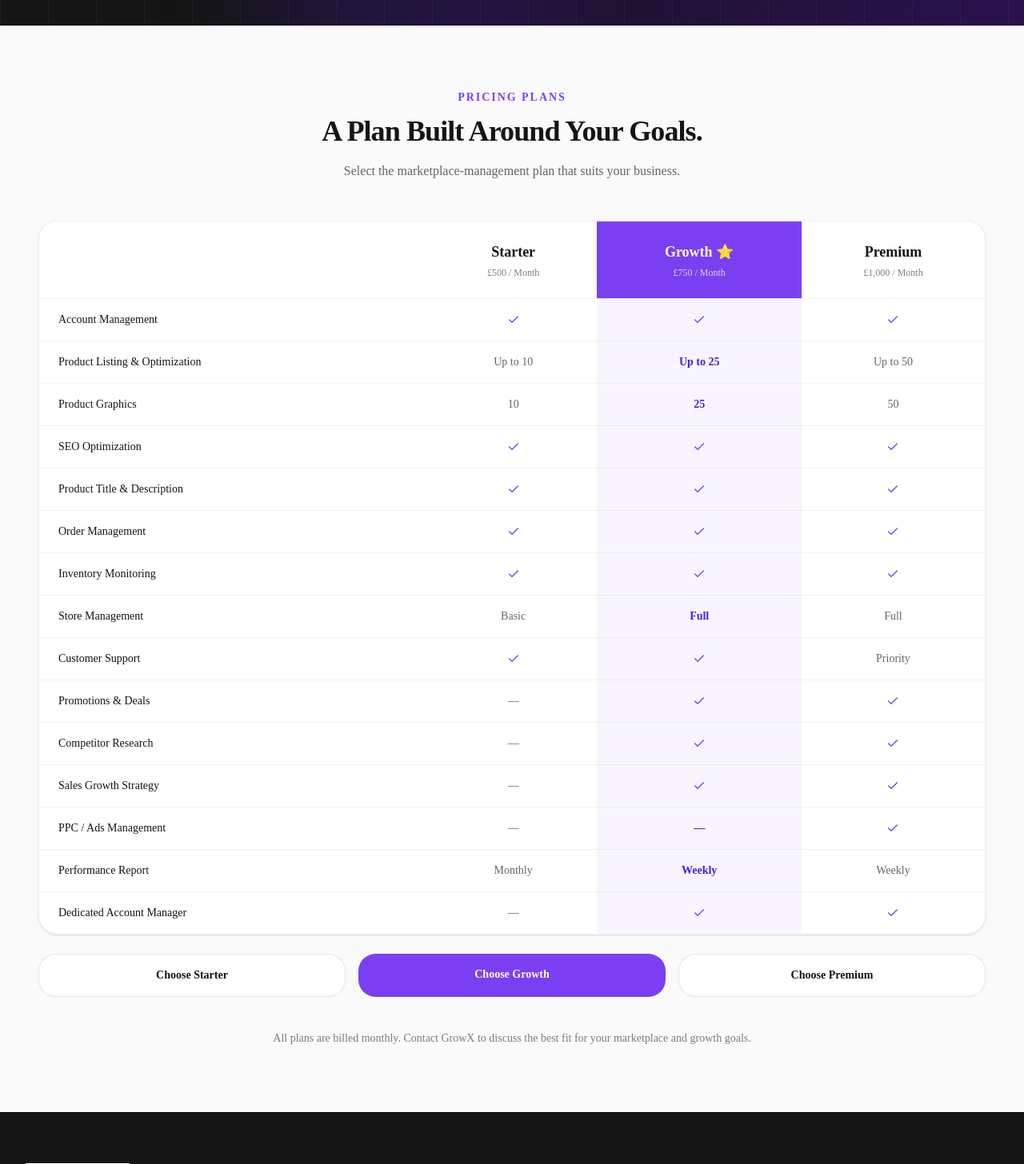
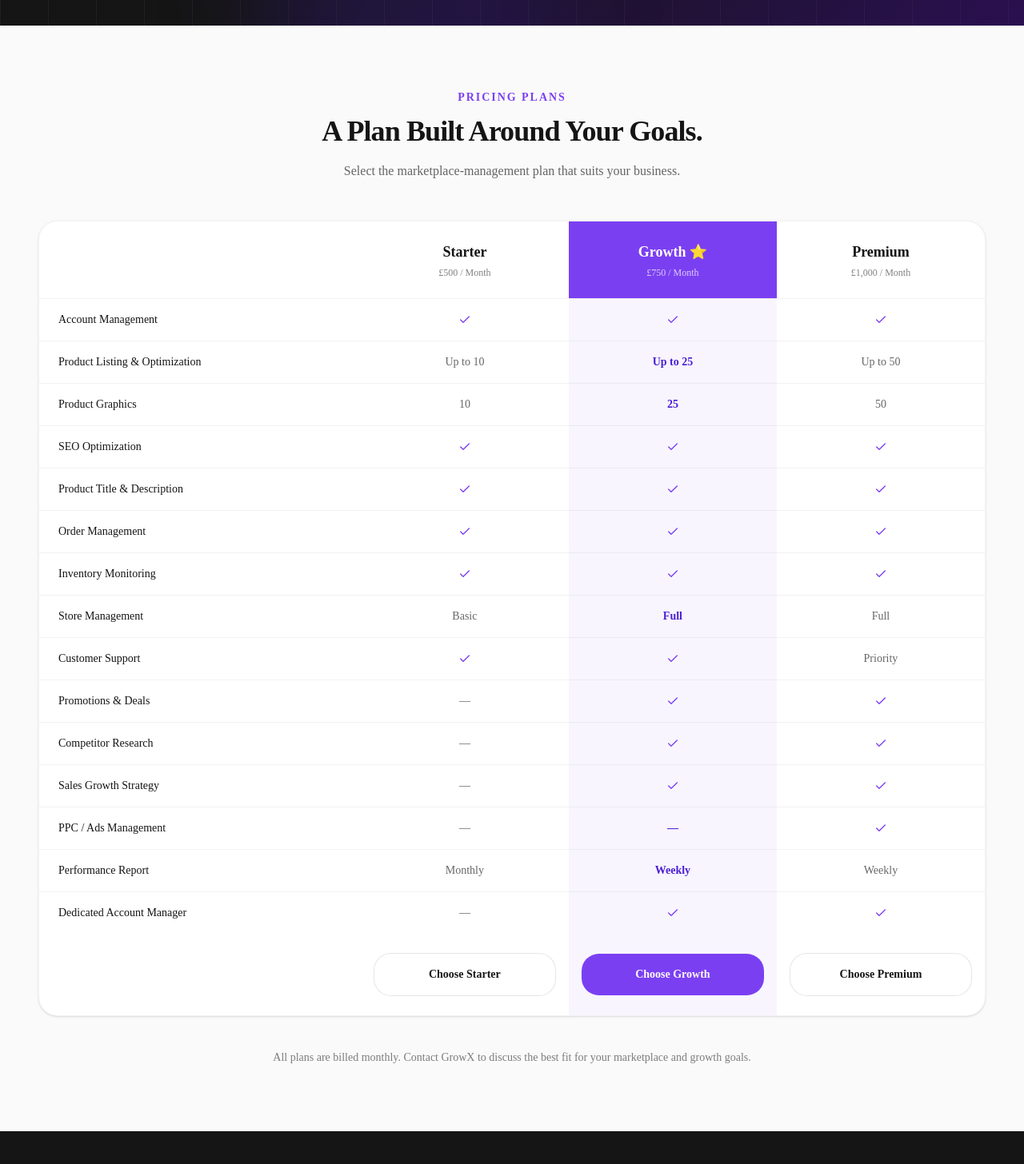
Before and after one commit to aayitech/GrowX, a Next.js app: page /pricing in a window 1280 px wide. Shown: the part 743-2199 px from the top of the page at 80% size. Built offline with nearby package versions, Linux system fonts and the light colour scheme.

Commit message:
Pricing plan 2nd changes

```diff
--- a/app/pricing/page.tsx
+++ b/app/pricing/page.tsx
@@ -32,38 +32,78 @@ export default function PricingPage() {
           </div>
 
           <div className="overflow-x-auto rounded-3xl border border-black/5 bg-white shadow-sm">
-            <table className="w-full min-w-[720px] border-collapse">
+            <table className="w-full min-w-[720px] table-fixed border-collapse">
+
               <thead>
                 <tr className="border-b border-black/5">
-                  <th scope="col" className="px-5 py-6 text-left sm:px-6" />
+                  {/* Feature column */}
+                  <th
+                    scope="col"
+                    className="w-[34%] px-5 py-6 text-left sm:px-6"
+                  />
+
                   {pricingPlans.map((plan) => (
                     <th
                       key={plan.name}
                       scope="col"
-                      className={`px-4 py-6 text-center font-poppins text-lg font-bold ${
-                        plan.popular ? "bg-[#7B3FF2] text-white" : "text-[#151515]"
+                      className={`w-[22%] px-4 py-6 text-center font-poppins text-lg font-bold ${
+                        plan.popular
+                          ? "bg-[#7B3FF2] text-white"
+                          : "text-[#151515]"
                       }`}
                     >
-                      {plan.name} {plan.popular && <span aria-label="Most popular">⭐</span>}
-                      <span className={`mt-1 block font-inter text-xs font-medium ${plan.popular ? "text-white/75" : "text-black/50"}`}>
+                      {plan.name}
+
+                      {plan.popular && (
+                        <span
+                          className="ml-1"
+                          aria-label="Most popular"
+                        >
+                          ⭐
+                        </span>
+                      )}
+
+                      <span
+                        className={`mt-1 block font-inter text-xs font-medium ${
+                          plan.popular
+                            ? "text-white/75"
+                            : "text-black/50"
+                        }`}
+                      >
                         {plan.price}
                       </span>
                     </th>
                   ))}
                 </tr>
               </thead>
+
               <tbody>
-                {pricingFeatures.map((feature) => <PricingCard key={feature.label} feature={feature} />)}
+                {pricingFeatures.map((feature) => (
+                  <PricingCard
+                    key={feature.label}
+                    feature={feature}
+                  />
+                ))}
               </tbody>
-            </table>
-          </div>
 
-          <div className="mt-6 grid gap-4 md:grid-cols-3">
+              {/* Buttons aligned with pricing columns */}
+              <tfoot>
+                <tr>
+                  {/* Empty cell under feature column */}
+                  <td className="px-5 py-6 sm:px-6" />
+
                   {pricingPlans.map((plan) => (
+                    <td
+                      key={plan.name}
+                      className={`px-4 py-6 ${
+                        plan.popular
+                          ? "bg-[#7B3FF2]/5"
+                          : ""
+                      }`}
+                    >
                       <Link
-                key={plan.name}
                         href={`/contact?plan=${plan.name}`}
-                className={`rounded-2xl px-5 py-4 text-center font-poppins text-sm font-bold transition-colors ${
+                        className={`block w-full rounded-2xl px-5 py-4 text-center font-poppins text-sm font-bold transition-colors ${
                           plan.popular
                             ? "bg-[#7B3FF2] text-white hover:bg-[#4B1FD4]"
                             : "border border-black/10 bg-white text-[#151515] hover:border-[#7B3FF2] hover:text-[#7B3FF2]"
@@ -71,7 +111,12 @@ export default function PricingPage() {
                       >
                         Choose {plan.name}
                       </Link>
+                    </td>
                   ))}
+                </tr>
+              </tfoot>
+
+            </table>
           </div>
 
           {/* Pricing note */}
@@ -81,6 +126,7 @@ export default function PricingPage() {
               fit for your marketplace and growth goals.
             </p>
           </div>
+
         </div>
       </section>
     </main>
```
Lines whose indentation alone changed are shown as unchanged.
